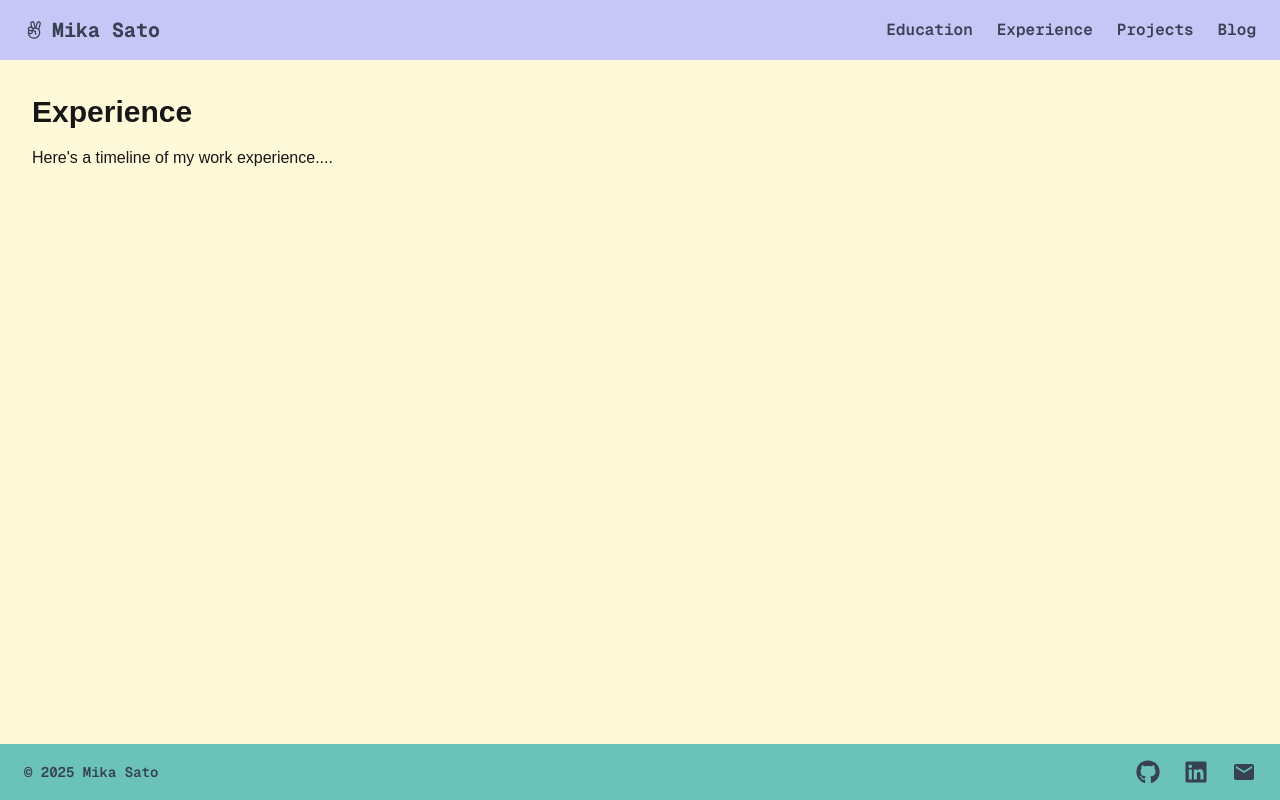
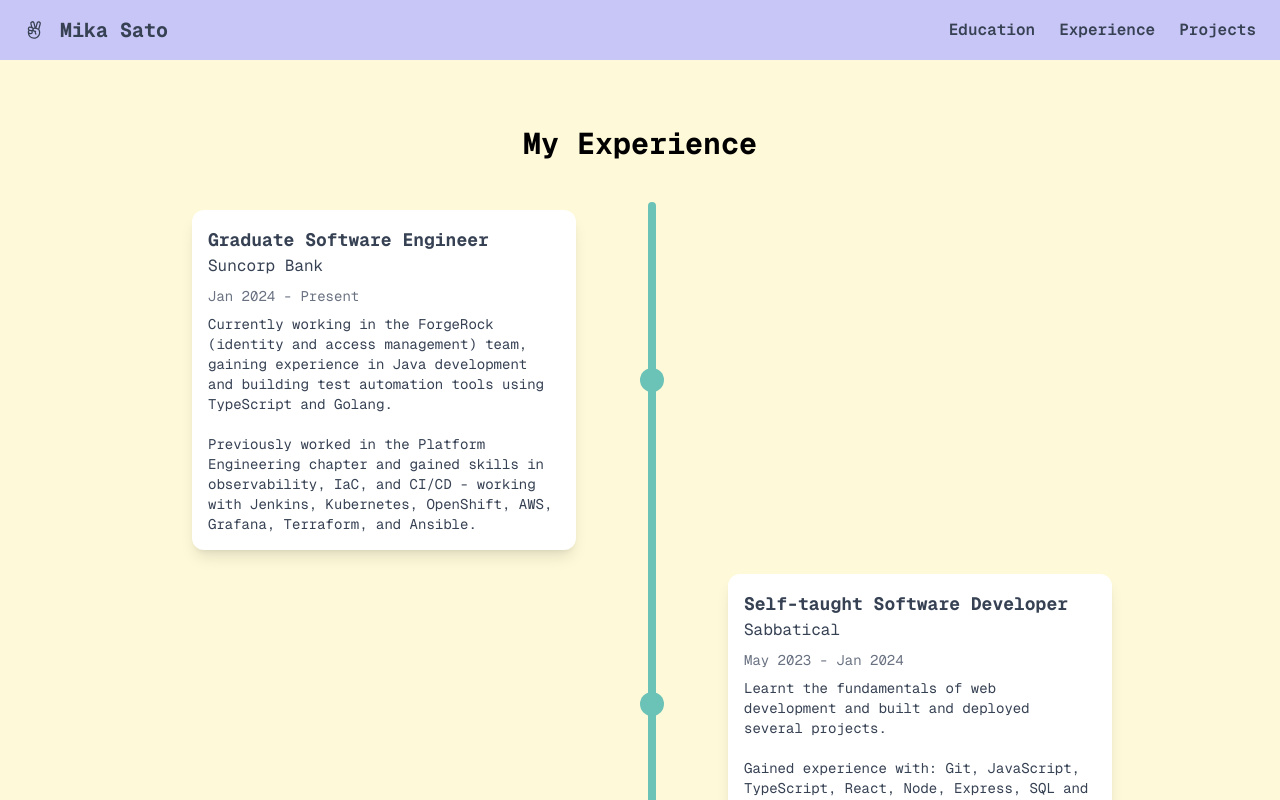
Before and after one commit to mikasatoo/portfolio-website-v2, a Next.js app: page /experience in a window 1280 px wide. Shown: the top 800 px of the page. Built offline with nearby package versions, Linux system fonts and the light colour scheme; a web font is replaced by a local one.

Commit message:
set up my experience page (using a timeline component)

```diff
--- a/package.json
+++ b/package.json
@@ -9,7 +9,9 @@
     "lint": "next lint"
   },
   "dependencies": {
+    "framer-motion": "^12.5.0",
     "lucide-react": "^0.479.0",
+    "motion": "^12.5.0",
     "next": "15.2.0",
     "react": "^19.0.0",
     "react-dom": "^19.0.0",
--- a/src/app/experience/page.tsx
+++ b/src/app/experience/page.tsx
@@ -1,12 +1,75 @@
 import Layout from "@/components/Layout";
+import { Timeline, TimelineItemInputs } from "@/components/Timeline";
+
+const timelineItems: TimelineItemInputs[] = [
+    {
+        title: "Graduate Software Engineer",
+        company:"Suncorp Bank",
+        date: "Jan 2024 - Present",
+        description: "Currently working in the ForgeRock (identity and access management) team, gaining experience in Java development and building test automation tools using TypeScript and Golang.\n\nPreviously worked in the Platform Engineering chapter and gained skills in observability, IaC, and CI/CD - working with Jenkins, Kubernetes, OpenShift, AWS, Grafana, Terraform, and Ansible."
+    },
+    {
+        title: "Self-taught Software Developer",
+        company: "Sabbatical",
+        date: "May 2023 - Jan 2024",
+        description: "Learnt the fundamentals of web development and built and deployed several projects.\n\nGained experience with: Git, JavaScript, TypeScript, React, Node, Express, SQL and NoSQL databases, and Python."
+    },
+    {
+        title: "Consultant",
+        company: "Energetics",
+        date: "Jan - Apr 2023",
+        description: "Worked on diverse projects within the climate and energy space - performed research, data analysis, and report writing."
+    },
+    {
+        title: "Undergraduate Engineer",
+        company: "Santos",
+        date: "Nov 2020 - Jul 2022",
+        description: "Developed a new system to automate workflow of well planning information.\n\nWorked on optimisation of tools such as well drilling programs and emissions reporting dashboards. Gained skills in Excel, VBA, SQL, and Spotfire."
+    },
+    {
+        title: "Engineering Intern",
+        company: "Wood",
+        date: "Aug - Nov 2020",
+        description: "Performed Excel spreadsheet automation using VBA for projects in the integrity engineering space."
+    },
+    {
+        title: "Research Assistant",
+        company: "UQ Pyrometallurgy Innovation Centre",
+        date: "Nov 2019 - Aug 2020",
+        description: "Completed a research program investigating the recycling of waste electronics using pyrometallurgical processes."
+    },
+    {
+        title: "Academic Tutor",
+        company: "University of Queensland",
+        date: "Jul - Dec 2019",
+        description: "Led weekly tutorial sessions for the first-year engineering thermodynamics course.\n\nHelped improve course delivery and content as part of a student-staff partnership program."
+    },
+    {
+        title: "Primary and High School Tutor",
+        company: "Private",
+        date: "Feb 2017 - Jun 2020",
+        description: "Tutored primary and high school students in mathematics."
+    },
+    {
+        title: "Hospitality Roles",
+        company: "McDonald's, Crusty Devil Bakery",
+        date: "Apr 2015 - Jan 2018",
+        description: "Customer service, teamwork, you know how it is."
+    },
+];
 
 export default function Experience() {
     return (
         <Layout bgColor="bg-butteryellow">
-            <div className="p-8">
-                <h1 className="text-3xl font-bold">Experience</h1>
-                <p className="mt-4">Here's a timeline of my work experience....</p>
+            <div className="flex flex-col h-full p-8 md:p-16 gap-10 2xl:gap-16 font-[family-name:var(--font-geist-mono)] text-gray-700">
+                <h1 className="text-3xl text-black font-bold lg:text-center">My Experience</h1>
+
+                <div className="flex justify-items-center items-center">
+                    <Timeline items={timelineItems} />
+                </div>
             </div>
+
+
         </Layout>
     );
 }
--- a/src/app/page.tsx
+++ b/src/app/page.tsx
@@ -8,8 +8,9 @@ export default function Home() {
   return (
     // **TODO: Not a priority, but maybe the background could have light lines like it's notepad paper?? And change font of main text to be more handwritten too?
     <Layout bgColor="bg-butteryellow">
-      <div className="flex flex-col h-full p-8 md:p-16 md:pt-8 2xl:pt-10 gap-10 2xl:gap-20 items-center justify-items-center font-[family-name:var(--font-geist-mono)] text-gray-700">
+      <div className="flex flex-col h-full p-8 md:p-16 md:pt-6 2xl:pt-10 gap-10 2xl:gap-20 items-center justify-items-center font-[family-name:var(--font-geist-mono)] text-gray-700">
         {/* Title and bio */}
+        {/* **TODO: Probs keep the title and bio as flex-col even on 2xl screens for a more balanced layout */}
         <div className="flex flex-col 2xl:flex-row gap-10 2xl:w-280 items-center justify-items-center 2xl:justify-center">
           <div className="flex flex-col md:flex-row max-w-220 gap-2 items-center justify-items-center 2xl:justify-self-end">
             <h1 className="max-w-50 md:max-w-60 lg:max-w-120 2xl:max-w-60 text-3xl md:text-4xl font-bold text-black text-center">Hi there, I'm Mika!</h1>
@@ -25,7 +26,7 @@ export default function Home() {
 
         {/* My whys and coding skills */}
         <div className="flex flex-col 2xl:flex-row gap-10 2xl:gap-24 max-w-220 2xl:max-w-280 items-center justify-items-center text-center">
-          <div className="flex flex-col gap-2 max-w-220 2xl:max-w-140">
+          <div className="flex flex-col gap-2 md:gap-4 max-w-220 2xl:max-w-140">
             <p className="font-bold">My whys in software engineering:</p>
             <ul className="list-disc list-inside md:text-justify">
               <li>I want to make cool things that allow me to be creative.</li>
--- a/src/components/Navbar.tsx
+++ b/src/components/Navbar.tsx
@@ -11,7 +11,7 @@ export default function Navbar() {
     return (
         <nav className="fixed top-0 left-0 w-full z-10 bg-lilac text-gray-700 font-[family-name:var(--font-geist-mono)]">
             <div className="mx-auto px-6 py-4 flex justify-between items-center">
-                <Link href="/" className="flex items-center gap-2 text-xl font-bold">
+                <Link href="/" className="flex items-center gap-4 text-xl font-bold">
                     <PiHandPeace />
                     Mika Sato
                 </Link>
@@ -21,7 +21,7 @@ export default function Navbar() {
                     <NavLink href="/education" label="Education" />
                     <NavLink href="/experience" label="Experience" />
                     <NavLink href="/projects" label="Projects" />
-                    <NavLink href="/blog" label="Blog" />
+                    {/* <NavLink href="/blog" label="Blog" /> */}
                 </div>
 
                 {/* Mobile Menu Button */}
--- /dev/null
+++ b/src/components/Timeline.tsx
@@ -0,0 +1,54 @@
+"use client";
+import { motion } from "framer-motion";
+
+export type TimelineItemInputs = {
+    title: string;
+    company: string,
+    date: string;
+    description: string;
+    isLeft?: boolean;
+}
+
+export function TimelineItem({ title, company, date, description, isLeft }: TimelineItemInputs) {
+    return (
+        <div className={`relative flex items-center w-full md:max-w-400 lg:max-w-240 2xl:max-w-280 my-2 ${isLeft ? "lg:flex-row-reverse" : "lg:flex-row"}`}>
+            <motion.div
+                initial={{ opacity: 0, y: 20 }}
+                whileInView={{ opacity: 1, y: 0 }}
+                viewport={{ once: true }}
+                transition={{ duration: 0.5 }}
+                className="absolute lg:left-1/2"
+            >
+                <div className="w-6 h-6 bg-turquoise rounded-full" />
+            </motion.div>
+
+            <motion.div
+                initial={{ opacity: 0, y: 20 }}
+                whileInView={{ opacity: 1, y: 0 }}
+                viewport={{ once: true }}
+                transition={{ duration: 0.5 }}
+                className={`relative w-full max-w-lg lg:max-w-sm 2xl:max-w-md p-4 bg-white shadow-lg rounded-xl ml-8 ${isLeft ? "lg:mr-2 2xl:mr-8 2xl:ml-0" : "2xl:ml-8 2xl:mr-0"}`}
+            >
+                <h3 className="text-lg font-bold">{title}</h3>
+                <h4 className="text-md">{company}</h4>
+                <p className="mt-2 text-sm text-gray-500">{date}</p>
+                <p className="mt-2 text-sm text-gray-700">
+                    {description.split("\n").map((line, index) => (
+                        <span key={index}>{line}<br /></span>
+                    ))}
+                </p>
+            </motion.div>
+        </div>
+    );
+};
+
+export function Timeline({ items }: { items: TimelineItemInputs[] }) {
+    return (
+    <div className="relative flex flex-col items-center w-full gap-6 lg:gap-2">
+        <div className="bg-turquoise absolute place-self-start ml-2 lg:left-1/2 w-2 rounded-lg h-full" />
+        {items.map((item, index) => (
+            <TimelineItem key={index} {...item} isLeft={index % 2 != 0} />
+        ))}
+    </div>
+  );
+};
```
Also changed, not shown: 1 other file (tests, documents, lock files or other folders).
